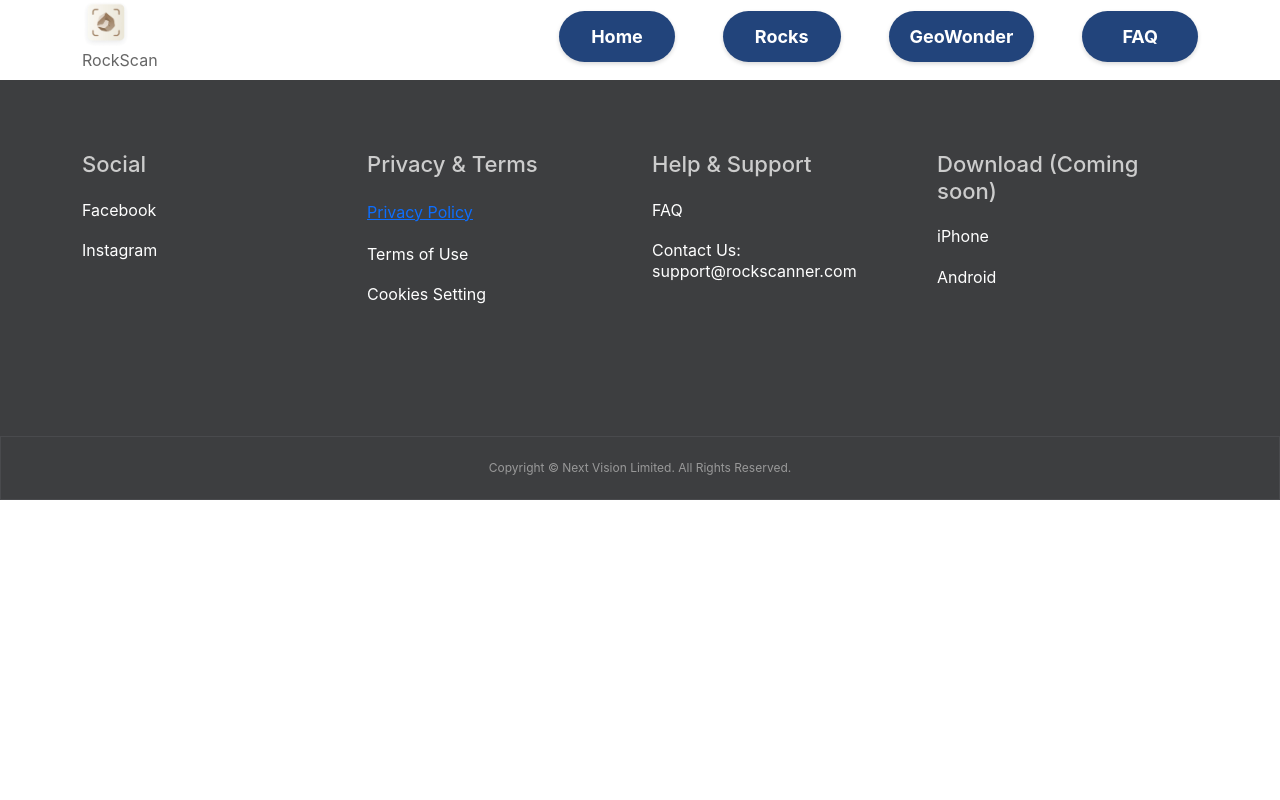
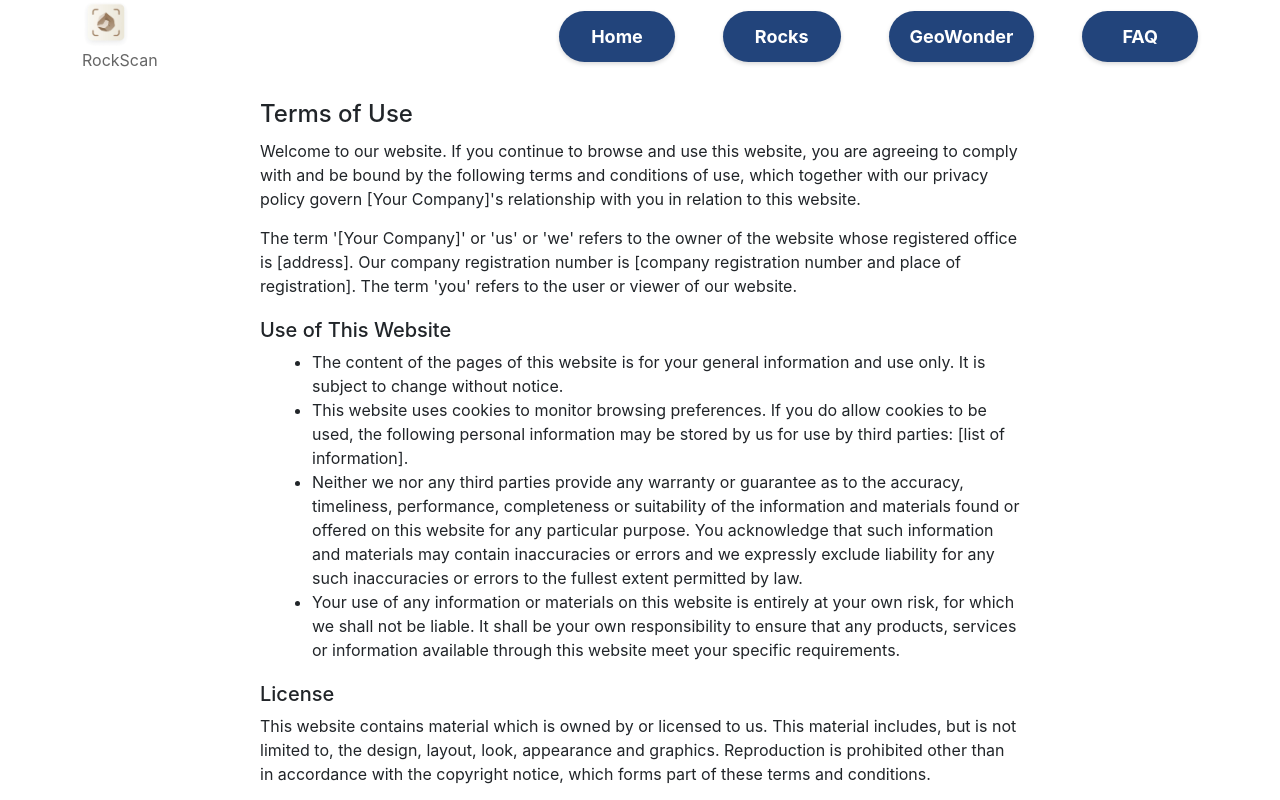
Before and after one commit to dovranmuhammet/rockscan, a React (Create React App) app: page /terms in a window 1280 px wide. Shown: the top 800 px of the page. Built offline with nearby package versions, Linux system fonts and the light colour scheme.

Commit message:
add term of use page

```diff
--- a/src/App.css
+++ b/src/App.css
@@ -143,6 +143,33 @@ article-image img {
 
 .privacy-policy-container a:hover {
   text-decoration: underline;
+}
+
+/* Terms */
+.terms-container {
+  max-width: 800px;
+  margin: 0 auto;
+  padding: 20px;
+}
+
+.terms-container h2 {
+  font-size: 24px;
+  margin-bottom: 10px;
+}
+
+.terms-container h3 {
+  font-size: 20px;
+  margin-top: 20px;
+}
+
+.terms-container ul {
+  list-style-type: disc;
+  margin-left: 20px;
+}
+
+.terms-container p {
+  line-height: 1.5;
+  margin-bottom: 15px;
 }
 
 /* FINISHED IMAGE ZOOM */
--- a/src/App.js
+++ b/src/App.js
@@ -5,6 +5,7 @@ import './App.css'
 import Navbar from './components/header/Navbar'
 import Footer from './components/Footer/Footer'
 import PrivacyPolicy from './components/Footer/PrivacyPolicy'
+import Terms from './components/Footer/Terms'
 import 'slick-carousel/slick/slick.css'
 import 'slick-carousel/slick/slick-theme.css'
 import GeoWonder from './components/GeoWonder/GeoWonder'
@@ -18,6 +19,7 @@ function App() {
         <Route path='/rocks' element={<RockList />} />
         <Route path='/geowonder' element={<GeoWonder />} />
         <Route path='/privacy-policy' element={<PrivacyPolicy />} />
+        <Route path='/terms' element={<Terms />} />
       </Routes>
       <Footer />
     </div>
--- a/src/components/Footer/Footer.jsx
+++ b/src/components/Footer/Footer.jsx
@@ -16,16 +16,18 @@ const Footer = () => {
             </ul>
           </div>
           <div className='col-md-3'>
-            <h1 className={Classes.footerTitle}>Privacy & Terms</h1>
+            <li className={Classes.footerTitle}>Privacy & Terms</li>
             <ul className={`${Classes.infoList} list-unstyled`}>
-              <a href='Privacy_policy.jsx' target='_blank'>
-                {' '}
+              <li>
+                <Link to='/terms' target='_blank'>
+                  Terms of Use
+                </Link>
+              </li>
+              <li>
                 <Link to='/privacy-policy' target='_blank'>
                   Privacy Policy
                 </Link>
-              </a>
-              <li>Terms of Use</li>
-              <li>Cookies Setting</li>
+              </li>
             </ul>
           </div>
           <div className='col-md-3'>
--- /dev/null
+++ b/src/components/Footer/Terms.jsx
@@ -0,0 +1,64 @@
+import React from 'react'
+
+const TermsOfUse = () => {
+  return (
+    <div className='terms-container'>
+      <h2>Terms of Use</h2>
+      <p>
+        Welcome to our website. If you continue to browse and use this website,
+        you are agreeing to comply with and be bound by the following terms and
+        conditions of use, which together with our privacy policy govern [Your
+        Company]'s relationship with you in relation to this website.
+      </p>
+      <p>
+        The term '[Your Company]' or 'us' or 'we' refers to the owner of the
+        website whose registered office is [address]. Our company registration
+        number is [company registration number and place of registration]. The
+        term 'you' refers to the user or viewer of our website.
+      </p>
+      <h3>Use of This Website</h3>
+      <ul>
+        <li>
+          The content of the pages of this website is for your general
+          information and use only. It is subject to change without notice.
+        </li>
+        <li>
+          This website uses cookies to monitor browsing preferences. If you do
+          allow cookies to be used, the following personal information may be
+          stored by us for use by third parties: [list of information].
+        </li>
+        <li>
+          Neither we nor any third parties provide any warranty or guarantee as
+          to the accuracy, timeliness, performance, completeness or suitability
+          of the information and materials found or offered on this website for
+          any particular purpose. You acknowledge that such information and
+          materials may contain inaccuracies or errors and we expressly exclude
+          liability for any such inaccuracies or errors to the fullest extent
+          permitted by law.
+        </li>
+        <li>
+          Your use of any information or materials on this website is entirely
+          at your own risk, for which we shall not be liable. It shall be your
+          own responsibility to ensure that any products, services or
+          information available through this website meet your specific
+          requirements.
+        </li>
+      </ul>
+      <h3>License</h3>
+      <p>
+        This website contains material which is owned by or licensed to us. This
+        material includes, but is not limited to, the design, layout, look,
+        appearance and graphics. Reproduction is prohibited other than in
+        accordance with the copyright notice, which forms part of these terms
+        and conditions.
+      </p>
+      <h3>All Rights Reserved</h3>
+      <p>
+        Unauthorized use of this website may give rise to a claim for damages
+        and/or be a criminal offense.
+      </p>
+    </div>
+  )
+}
+
+export default TermsOfUse
```
